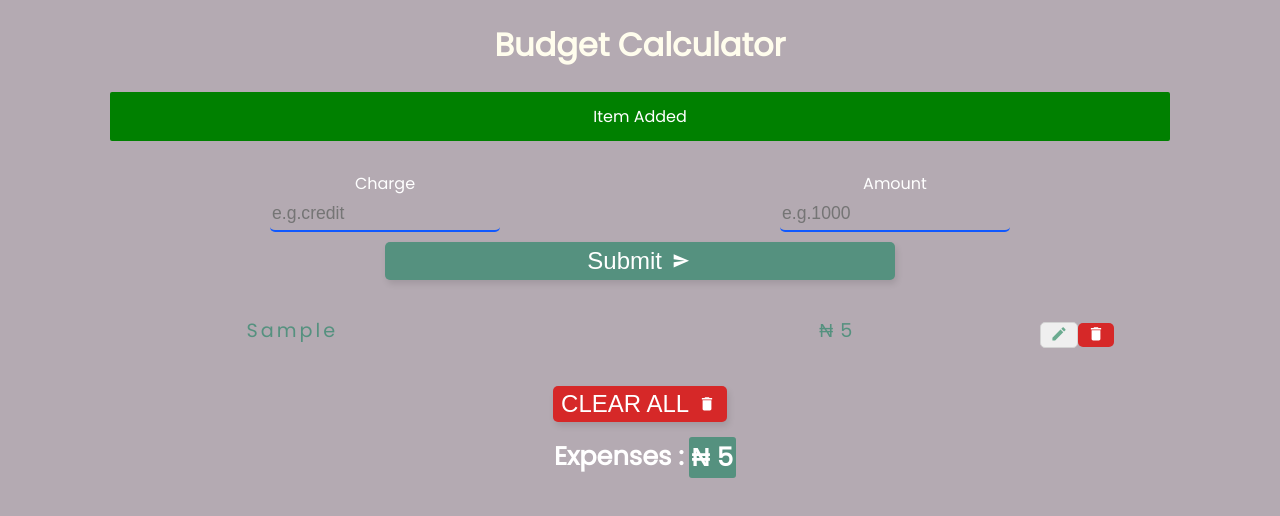
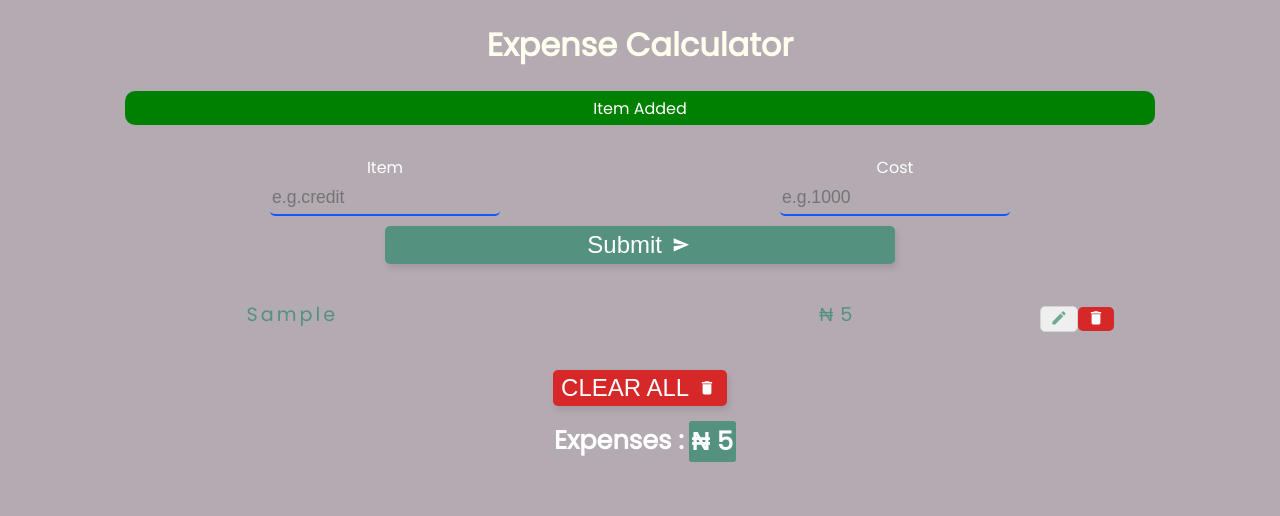
Before and after one commit to Jogwums/react-budget-calculator, a React (Create React App) app: page / in a window 1280 px wide. Both pictures are taken after typing "Sample", "5" into the empty fields and a click on the button "Submit". Shown: the top 516 px of the page. Built offline with nearby package versions, Linux system fonts and the light colour scheme.

Commit message:
style updates

```diff
--- a/src/App.js
+++ b/src/App.js
@@ -112,7 +112,7 @@ function App() {
 
   return (
         <div className="wrapper">
-          <h1 className="title"> Budget Calculator </h1>
+          <h1 className="title"> Expense Calculator</h1>
           {alert.show && <Alert type={alert.type} text={alert.text} />}
           <main className="app">
             <ExpenseForm charge={charge}
--- a/src/components/Alert.js
+++ b/src/components/Alert.js
@@ -2,8 +2,8 @@ import React from 'react'
 
 export default function Alert({type, text}) {
     return (
-        <div className={`alert alert-${type}`}>
+        <span className={`alert alert-${type}`}>
             {text}
-        </div>
+        </span>
     )
 }
--- a/src/components/ExpenseForm.js
+++ b/src/components/ExpenseForm.js
@@ -41,7 +41,7 @@ export const ExpenseForm = ({amount, charge, handleSubmit, handleAmount, handleC
         <form className="form" onSubmit={handleSubmit}>
            <div className="form-center">
                 <div className="form-group">
-                    <animated.label htmlFor="charge" style={showLabel2}>Charge</animated.label>
+                    <animated.label htmlFor="charge" style={showLabel2}>Item</animated.label>
                     <animated.input type="text"
                             id="charge"
                             name="charge"
@@ -55,7 +55,7 @@ export const ExpenseForm = ({amount, charge, handleSubmit, handleAmount, handleC
                     </animated.input>
                 </div>
                 <div className="form-group">
-                    <animated.label htmlFor="expense" style={showLabel} >Amount</animated.label>
+                    <animated.label htmlFor="expense" style={showLabel}>Cost</animated.label>
                     <animated.input type="number"
                             id="amount"
                             name="amount"
--- a/src/index.css
+++ b/src/index.css
@@ -206,16 +206,19 @@ code {
   text-transform: capitalize;
   width: 90%;
   margin: 0.1rem auto 0 auto;
-  border-radius: 2px;
+  border-radius: 10px;
 
 }
 
 .alert-danger{
   background-color: #d62828;
+  padding: 0.3rem; margin: 0;
+  width: max-content;
 }
 
 .alert-success{
   background-color: green;
+  padding: 0.3rem; margin: 0;
 }
 
 /* Media Query */
@@ -262,6 +265,9 @@ code {
     align-items: center;
     margin: 10px auto;
     padding: 0;
+  }
+  .send-btn {
+
   }
   .total-report{
     font-size: 1.1rem;
```
Also changed, not shown: src/components/Input.js (+15 -15 lines).
